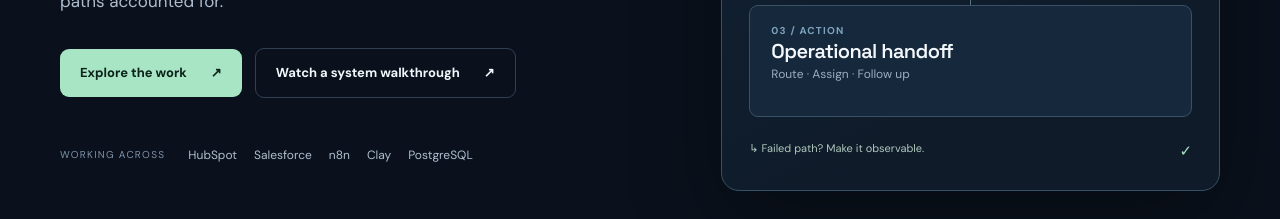
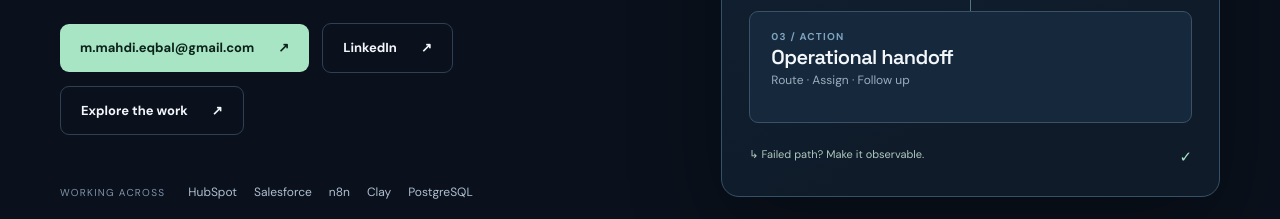
Before and after one commit to mahdi-eqbal/revenue-systems-gtm-engineering-portfolio, a plain HTML site: page index.html in a window 1280 px wide. Shown: the part 581-800 px from the top of the page. Drawn offline with Linux system fonts and the light colour scheme.

Commit message:
Make email and LinkedIn visible in the portfolio hero

```diff
--- a/index.html
+++ b/index.html
@@ -39,7 +39,11 @@
         <p class="overline"><span class="pulse"></span> REVENUE SYSTEMS / GTM ENGINEERING</p>
         <h1>Good automation is more than <span class="light-word">the happy path.</span></h1>
         <p class="hero-summary">I build the workflows and integrations that turn GTM signals into dependable CRM action — with identity, business rules and failure paths accounted for.</p>
-        <div class="actions"><a class="btn primary" href="#systems">Explore the work <span aria-hidden="true">↗</span></a><a class="btn quiet" href="https://youtu.be/Q-sc8ETdLwk" target="_blank" rel="noopener noreferrer">Watch a system walkthrough <span aria-hidden="true">↗</span></a></div>
+        <div class="actions" aria-label="Contact and portfolio">
+          <a class="btn primary" href="mailto:m.mahdi.eqbal@gmail.com?subject=Revenue%20Systems%20collaboration">m.mahdi.eqbal@gmail.com <span aria-hidden="true">↗</span></a>
+          <a class="btn quiet" href="https://www.linkedin.com/in/mahdi-eqbal" target="_blank" rel="noopener noreferrer">LinkedIn <span aria-hidden="true">↗</span></a>
+          <a class="btn quiet" href="#systems">Explore the work <span aria-hidden="true">↗</span></a>
+        </div>
         <div class="tool-line" aria-label="Primary platforms"><span>WORKING ACROSS</span><span>HubSpot</span><span>Salesforce</span><span>n8n</span><span>Clay</span><span>PostgreSQL</span></div>
       </div>
       <div class="flow-art" role="img" aria-label="Illustration of signal intake, identity and state, decision logic, and CRM action with validation and retries">
```
